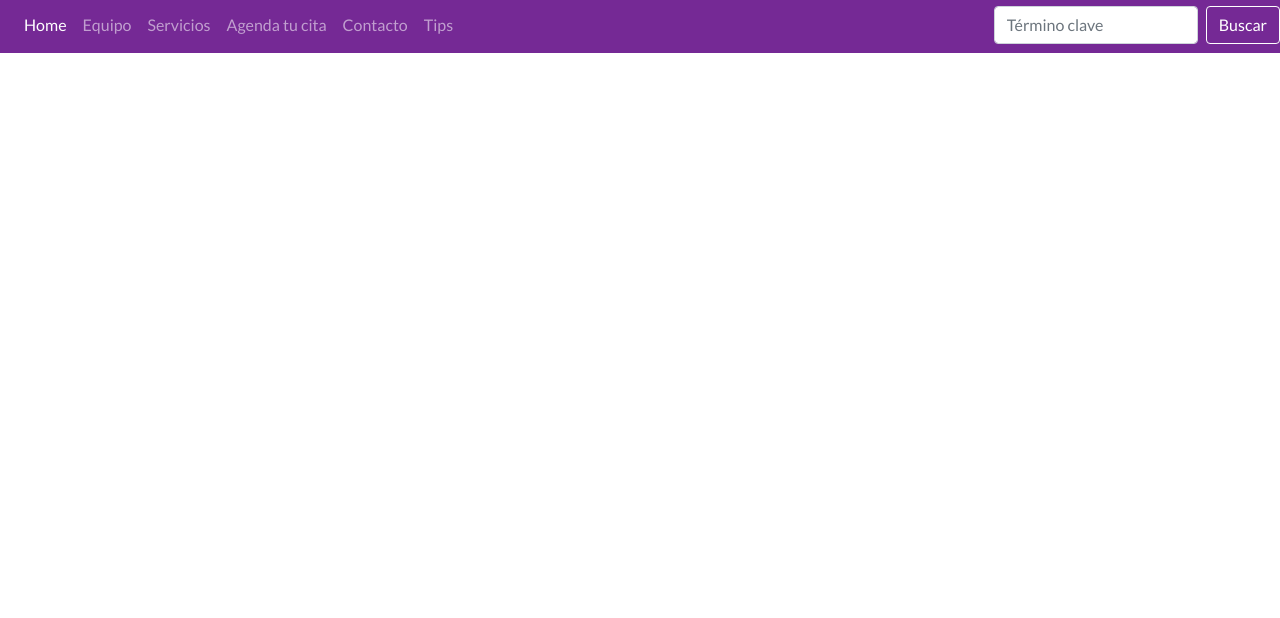
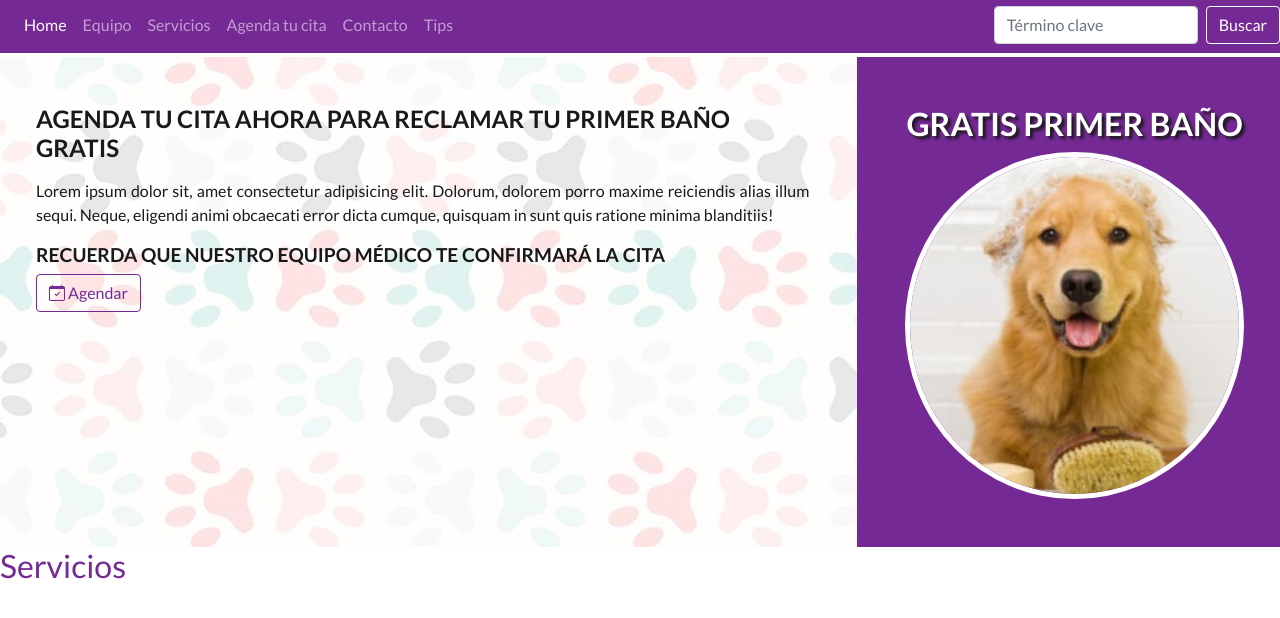
Before and after one commit to VivianaMurillom/animalandia_boot, a plain HTML site: page index.html in a window 1280 px wide. Shown: the part 96-714 px from the top of the page. Drawn offline with nearby package versions, Linux system fonts and the light colour scheme.

Commit message:
avance en index

```diff
--- a/assets/css/styles.css
+++ b/assets/css/styles.css
@@ -73,3 +73,37 @@ p {
     background-color: var(--blue-color);
     border-color: var(--blue-color);
 }
+
+.agenda-cita {
+    background-image: url(../img/fondo.jpg);
+    padding: 3rem;
+}
+
+.agenda-cita h1 {
+    color: var(--dark-color);
+    font-size: 1.5rem;
+    font-weight: 600;
+}
+
+.agenda-cita h3 {
+    color: var(--dark-color);
+    font-size: 1.2rem;
+    font-weight: 600;
+}
+
+.agenda-promo {
+    background-color: var(--purple-color);
+    padding: 3rem;
+    text-align: center;
+}
+
+.agenda-promo h1 {
+    color: var(--white-color);
+    font-size: 2rem;
+    font-weight: 600;
+    text-shadow: 3px 3px 3px var(--dark-color);
+}
+
+.title-section {
+
+}
--- a/index.html
+++ b/index.html
@@ -10,7 +10,7 @@
     <title>Home</title>
 </head>
 <body>
-    <div class="container-fluid">
+    <div class="container-fluid overflow-hidden">
         <header>
             <div class="row align-items-center">
                 <div class="header-logo col-12 col-md-4 col-xl-3">
@@ -23,7 +23,6 @@
                 </div>
             </div>
         </header>
-    </div>
 
         <nav class="navbar navbar-expand-lg navbar-dark" style="background-color: #752995;">
             <div class="container-fluid">
@@ -60,6 +59,24 @@
             </div>
         </nav>
 
+        <section id="agenda" class="mt-1">
+            <div class="row">
+                <div class="agenda-cita col-12 col-md-6 col-xl-8">
+                    <h1 class="mb-3">AGENDA TU CITA AHORA PARA RECLAMAR TU PRIMER BAÑO GRATIS</h1>
+                    <p>Lorem ipsum dolor sit, amet consectetur adipisicing elit. Dolorum, dolorem porro maxime reiciendis alias illum sequi. Neque, eligendi animi obcaecati error dicta cumque, quisquam in sunt quis ratione minima blanditiis!</p>
+                    <h3>RECUERDA QUE NUESTRO EQUIPO MÉDICO TE CONFIRMARÁ LA CITA</h3>
+                    <button type="button" class="btn btn-outline-primary morado"><i class="bi bi-calendar-check"></i>     Agendar</button>
+                </div>
+
+                <div class="agenda-promo d-flex flex-column justify-content-center col-12 col-md-6 col-xl-4">
+                    <h1>GRATIS PRIMER BAÑO</h1>
+                    <img src="assets/img/golden.jpg" alt="Imagen representativa de perrito en baño" class="rounded-circle border border-white border-5">
+                </div>
+            </div>
+        </section>
+
+        <h2 class="title-section">Servicios</h2>
+    </div>
 <script src="https://cdn.jsdelivr.net/npm/bootstrap@5.1.3/dist/js/bootstrap.bundle.min.js" integrity="sha384-ka7Sk0Gln4gmtz2MlQnikT1wXgYsOg+OMhuP+IlRH9sENBO0LRn5q+8nbTov4+1p" crossorigin="anonymous"></script>
 </body>
 </html>
```
Lines whose indentation alone changed are shown as unchanged.
